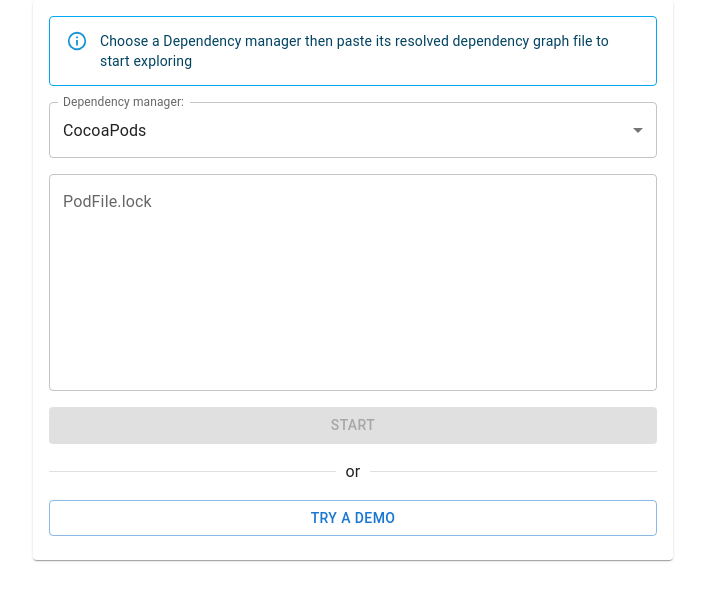
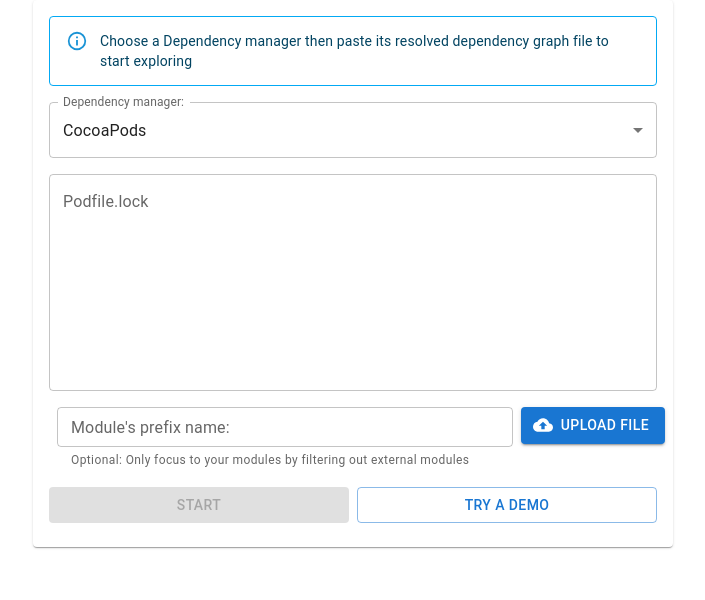
Before and after one commit to duyquang91/Dependency-Graph-Explorer, a React (Create React App) app: page /#/ in a window 1280 px wide. Shown: the top 600 px of the page, without its empty margins (287-992 px from the left). Built offline with nearby package versions, Linux system fonts and the light colour scheme.

Commit message:
upload file

```diff
--- a/src/DependencyManagerProviders/CocoaPodsProvider.ts
+++ b/src/DependencyManagerProviders/CocoaPodsProvider.ts
@@ -5,33 +5,53 @@ import { SimpleSet } from 'typescript-super-set';
 export class CocoaPodsProvider extends DependencyProviderBase {
 
   constructor() {
-    super('CocoaPods', 'PodFile.lock')
+    super('CocoaPods', 'Podfile.lock')
   }
 
-  removeTextInParentheses(text: string): string {
-    return text.replace(/\(.*?\)/g, '').trim()
+  formatPodName(text: string, prefix: string): { name: string, isValid: boolean } {
+    const pod = text.replace(/\(.*?\)/g, '').trim()
+    const isValid = prefix === '' || pod.substring(0, prefix.length).toLowerCase() === prefix.toLowerCase()
+    return { name: pod.substring(prefix.length), isValid:  isValid}
   }
 
-  setGraphFromFile(file: string) {
+  setGraphFromFile(file: string, prefix: string) {
+    try {
       const data = YAML.parse(file) as { PODS: any[] }
       if (typeof data === 'object') {
         let nodes = new Set<string>
-      let edges = new SimpleSet<{source:string, target:string}>((obj1, obj2) => obj1.source === obj2.source && obj1.target === obj2.target ? 0 : 1)
+        let edges = new SimpleSet<{ source: string, target: string }>((obj1, obj2) => obj1.source === obj2.source && obj1.target === obj2.target ? 0 : 1)
         data.PODS.forEach(e => {
           if (typeof e === 'string') {
-          nodes.add(this.removeTextInParentheses(e))
+            const pod = this.formatPodName(e, prefix)
+            if (pod.isValid) {
+              nodes.add(pod.name)
+            }
           } else {
             for (const key in e) {
-            nodes.add(this.removeTextInParentheses(key))
+              const pod = this.formatPodName(key, prefix)
+              if (pod.isValid) {
+                nodes.add(pod.name)
+              }
               const valueArray = e[key];
               for (const value of valueArray) {
-              nodes.add( this.removeTextInParentheses(value))
-              edges.add({source: this.removeTextInParentheses(key), target: this.removeTextInParentheses(value) })
+                const pod = this.formatPodName(value, prefix)
+                if (pod.isValid) {
+                  nodes.add(pod.name)
+                }
+                const podKey = this.formatPodName(key, prefix)
+                const podValue = this.formatPodName(value, prefix)
+                if (podKey.isValid && podValue.isValid) {
+                  edges.add({ source: podKey.name, target: podValue.name })
+                }
               }
             }
           }
         })
         this.graph = { nodes: Array.from(nodes), edges: Array.from(edges) }
+      }
+    } catch {
+      this.graph = undefined
+      console.log('Failed to parse the data')
     }
   }
 
@@ -71,6 +91,6 @@ PODS:
     - Particle-SDK
     - ParticleSetup/Comm
         `
-    this.setGraphFromFile(mock)
+    this.setGraphFromFile(mock, '')
   }
 }
--- a/src/DependencyManagerProviders/DependencyProviderBase.ts
+++ b/src/DependencyManagerProviders/DependencyProviderBase.ts
@@ -16,16 +16,9 @@ export abstract class DependencyProviderBase {
 
   /**
   * Update `graph` in this func otherwise invalid file format will be thrown.
+  * If `prefix` is empty then return original graph otherwise filter out unmatched nodes
   */
-  abstract setGraphFromFile(file: string): void
-
-  getNewGraph(prefix: string): GraphType {
-    const graph = this.graph ?? { nodes: [], edges: [] }
-    return {
-      nodes: graph.nodes.filter(e => e.substring(0, prefix.length-1).toLowerCase === prefix.toLowerCase),
-      edges: graph.edges.filter(e => e.source.substring(0, prefix.length-1).toLowerCase === prefix.toLowerCase && e.target.substring(0, prefix.length-1).toLowerCase === prefix.toLowerCase),
-    }
-  }
+  abstract setGraphFromFile(file: string, prefix:string): void
 
   /**
   * Return a new sub-graph from a root node
--- a/src/GraphViewer.tsx
+++ b/src/GraphViewer.tsx
@@ -15,7 +15,6 @@ function MockProvider(): CocoaPodsProvider {
 }
 
 function GraphViewer() {
-  const [prefix, setPrefix] = useState('')
   const [selections, setSelections] = useState<string[]>([])
   const [actives, setActives] = useState<string[]>([])
   const [hoverActives, setHoverActives] = useState<string[]>([])
@@ -66,6 +65,7 @@ function GraphViewer() {
   const collapseClick = () => {
     resetSelectionAndActive()
     setOpenMenu(false)
+
     if (!collapsedNodeIds.includes(selectedNode)) {
       setCollapsedNodeIds([...collapsedNodeIds, selectedNode])
     } else {
@@ -114,6 +114,7 @@ function GraphViewer() {
     setSelections([])
     setActives([])
     setHoverActives([])
+    setSelectedNode('')
   }
 
   return (
@@ -128,16 +129,6 @@ function GraphViewer() {
             onChange={(e, v) => { rootNodeChanged(v?.id ?? '') }}
             blurOnSelect
             renderInput={(params) => <TextField {...params} label="Root node:" />} />
-          <Stack direction='row' spacing={1}>
-            <TextField value={prefix} onChange={e => setPrefix(e.target.value)} fullWidth label='Prefix name:' size="small" InputProps={{
-              endAdornment: prefix !== '' ? (
-                <IconButton size='small' onClick={() => setPrefix('')}>
-                  <Clear />
-                </IconButton>
-              ) : null
-            }}></TextField>
-            <Button variant='outlined' size='small'>Apply</Button>
-          </Stack>
         </Stack>
       </div>
       <div className="Center" style={{ zIndex: 15, position: 'absolute' }}>
--- a/src/Import.tsx
+++ b/src/Import.tsx
@@ -1,12 +1,26 @@
-import React, { useContext, useState } from 'react'
-import { Alert, Button, Card, CardContent, Divider, MenuItem, Stack, TextField } from '@mui/material'
+import React, { ChangeEvent, ChangeEventHandler, useContext, useState } from 'react'
+import { Alert, Button, Card, CardContent, Divider, Grid, IconButton, MenuItem, Stack, TextField, styled } from '@mui/material'
 import { dependencyManagerProviders } from './DependencyManagerProviders/DependencyManagerProviders'
 import { IsMobileContext } from './Base'
 import { useNavigate } from 'react-router-dom'
+import { Clear, CloudUpload } from '@mui/icons-material'
+
+const VisuallyHiddenInput = styled('input')({
+    clip: 'rect(0 0 0 0)',
+    clipPath: 'inset(50%)',
+    height: 1,
+    overflow: 'hidden',
+    position: 'absolute',
+    bottom: 0,
+    left: 0,
+    whiteSpace: 'nowrap',
+    width: 1,
+});
 
 function Import() {
     const navigate = useNavigate()
     const [text, setText] = useState('')
+    const [prefix, setPrefix] = useState('')
     const [error, setError] = useState(false)
     var selectedIndex = 0
     const [provider, setProvider] = useState(dependencyManagerProviders[0])
@@ -15,9 +29,10 @@ function Import() {
         selectedIndex = i
         setProvider(dependencyManagerProviders[i])
         setText('')
+        setPrefix('')
     }
     const startParsing = (e: React.MouseEvent) => {
-        provider.setGraphFromFile(text)
+        provider.setGraphFromFile(text, prefix.trim())
         if (provider.graph) {
             setError(false)
             navigate(`/graphViewer/${selectedIndex}`)
@@ -26,9 +41,18 @@ function Import() {
         }
     }
 
+    const handleChange = (event: ChangeEvent<HTMLInputElement>) => {
+        const file = event.target.files![0];
+
+        if (file) {
+            const reader = new FileReader();
+            reader.readAsText(file)
+            reader.onload = (e) => setText(e.target!.result as string)
+        }
+    }
+
     return (
-        isMobile ? (
-            <div className='Import'>
+        <div className={isMobile ? 'Import' : 'Browser'}>
             <Card>
                 <CardContent>
                     <Stack spacing={2}>
@@ -37,29 +61,23 @@ function Import() {
                             {dependencyManagerProviders.map((item, index) => <MenuItem key={item.name} value={item.name} onClick={(e) => { selectIndex(e, index) }}>{item.name} </MenuItem>)}
                         </TextField>
                         <TextField error={error} variant='outlined' multiline fullWidth label={error ? 'Invalid file format!' : provider.resolvedFileName} rows={8} value={text} onChange={(e) => { setText(e.target.value); setError(false) }} />
-                            <Button variant='contained' disabled={text === ''} onClick={(e) => { startParsing(e) }}>Start</Button>
-                            <Divider>or</Divider>
-                            <Button variant='outlined' onClick={(e) => navigate('/graphViewer/-1')}>Try a demo</Button>
+                        <Grid container direction='row' columnSpacing={1}>
+                            <Grid item xs>
+                                <TextField fullWidth value={prefix} onChange={e => setPrefix(e.target.value)} label="Module's prefix name:" helperText="Optional: Only focus to your modules by filtering out external modules" size="small" InputProps={{
+                                    endAdornment: prefix !== '' ? (<IconButton size='small' onClick={() => setPrefix('')}><Clear /></IconButton>) : null
+                                }}>
+                                </TextField>
+                            </Grid>
+                            <Grid item><Button tabIndex={-1} role={undefined} size='medium' component="label" variant='contained' startIcon={<CloudUpload />}>Upload file <VisuallyHiddenInput type='file' onChange={handleChange}></VisuallyHiddenInput></Button></Grid>
+                        </Grid>
+                        <Stack direction='row' spacing={1}>
+                            <Button fullWidth variant='contained' disabled={text === ''} onClick={(e) => { startParsing(e) }}>Start</Button>
+                            <Button fullWidth variant='outlined' onClick={(e) => navigate('/graphViewer/-1')}>Try a demo</Button>
+                        </Stack>
                     </Stack>
                 </CardContent>
             </Card>
-            </div>) : (
-            <div className='Browser'>
-                <Card>
-                    <CardContent>
-                        <Stack spacing={2}>
-                            <Alert variant='outlined' severity='info'>Choose a Dependency manager then paste its resolved dependency graph file to start exploring</Alert>
-                            <TextField variant='outlined' defaultValue={provider.name} select label='Dependency manager:'>
-                                {dependencyManagerProviders.map((item, index) => <MenuItem key={item.name} value={item.name} onClick={(e) => { selectIndex(e, index) }}>{item.name} </MenuItem>)}
-                            </TextField>
-                            <TextField error={error} variant='outlined' multiline fullWidth label={error ? 'Invalid file format!' : provider.resolvedFileName} rows={8} value={text} onChange={(e) => { setText(e.target.value); setError(false) }} />
-                            <Button variant='contained' disabled={text === ''} onClick={(e) => { startParsing(e) }}>Start</Button>
-                            <Divider>or</Divider>
-                            <Button variant='outlined' onClick={(e) => navigate('/graphViewer/-1')}>Try a demo</Button>
-                        </Stack>
-                    </CardContent>
-                </Card>
-            </div>)
+        </div>
     )
 }
 
```
Lines whose indentation alone changed are shown as unchanged.
